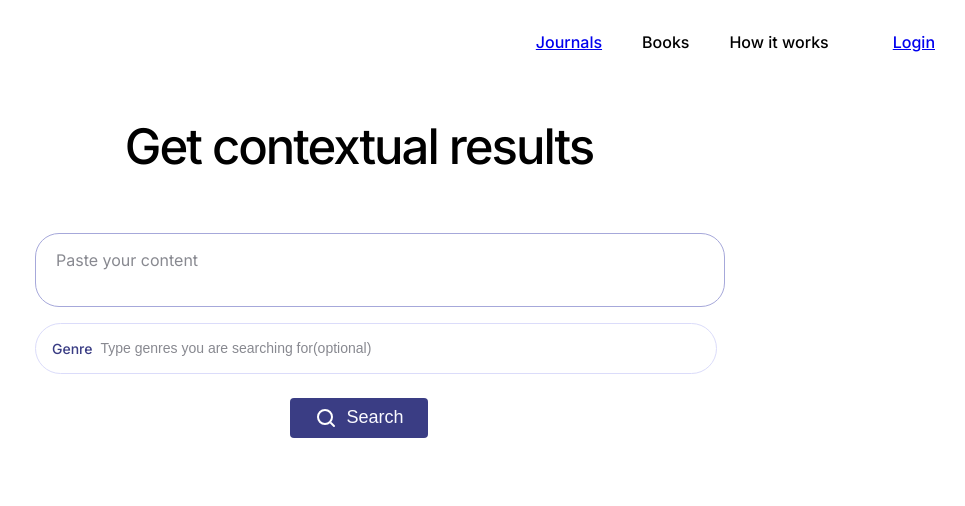
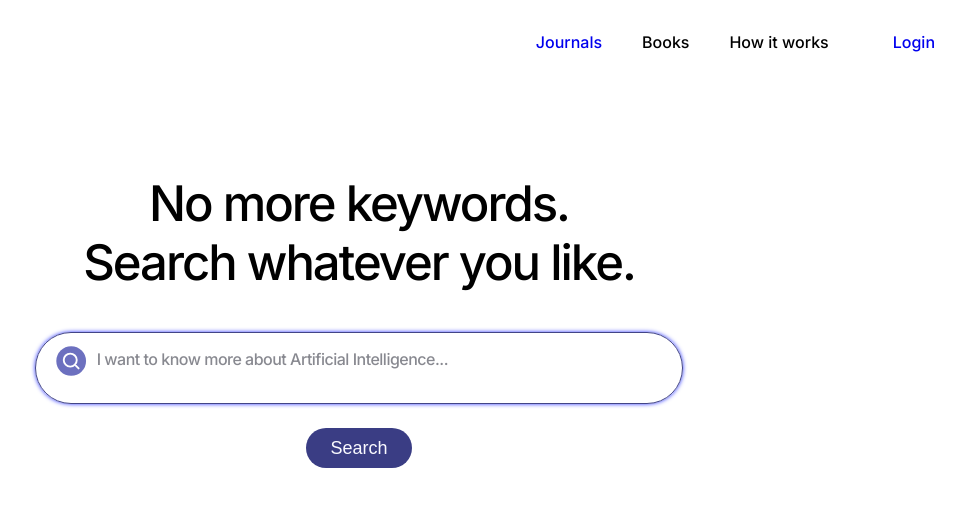
Before and after one commit to donjoshi/v-lib, a React (Create React App) app: page / in a window 1280 px wide. Shown: the top 506 px of the page, without its empty margins (281-1246 px from the left). Built offline with nearby package versions, Linux system fonts and the light colour scheme.

Commit message:
Updated style for landing page

```diff
--- a/src/components/navbar-main/styles.css
+++ b/src/components/navbar-main/styles.css
@@ -12,6 +12,7 @@
     font-size: 16px;
     font-weight: 500;
 }
-.login{
+a{
     margin-left: 24px;
+    text-decoration: none;
 }
--- a/src/pages/results/results.css
+++ b/src/pages/results/results.css
@@ -22,7 +22,7 @@
     font-weight: 500;
     color: #27374D;
 }
-textarea{
+.textarea-res{
     width: 100%;
         height: 56px;
         resize: none;
--- a/src/pages/results/results.jsx
+++ b/src/pages/results/results.jsx
@@ -32,7 +32,7 @@ export default function Results() {
 
                 <div className="result-part">
                     <div className="search-field">
-                        <textarea className="text-area" name="query" id="" cols="50" rows="5" value={textAreaValue} ></textarea>
+                        <textarea className="text-area textarea-res" name="query" id="" cols="50" rows="5" value={textAreaValue} ></textarea>
                         <div className="genre">
                             <label htmlFor="genre">Genre</label>
                         </div>
--- a/src/pages/user-search/index.jsx
+++ b/src/pages/user-search/index.jsx
@@ -80,28 +80,29 @@ export default function UserSearch() {
             </div>
 
             <div className="container4">
-                <h1 className="Hero-header">Get contextual results</h1>
+                <h1 className="Hero-header">No more keywords.<br></br>
+Search whatever you like.</h1>
 
                 <div className="search-space">
                     <form onSubmit={handleOnSubmit}>
                         <div className="search-space-1">
                             <div className="content">
-
-                                <textarea className="text-area" placeholder="Paste your content" onChange={e => setText_area(e.target.value)}></textarea>
+                            <svg className="searchIcon" width="33" height="32" viewBox="0 0 33 32" fill="none" xmlns="http://www.w3.org/2000/svg">
+<rect x="0.328613" width="32" height="32" rx="16" fill="#6C70BF"/>
+<path d="M15.3286 22C19.1946 22 22.3286 18.866 22.3286 15C22.3286 11.134 19.1946 8 15.3286 8C11.4626 8 8.32861 11.134 8.32861 15C8.32861 18.866 11.4626 22 15.3286 22Z" stroke="white" stroke-width="2"/>
+<path d="M24.3286 24L21.3286 21" stroke="white" stroke-width="2" stroke-linecap="round"/>
+</svg>
+                                <textarea className="text-area" placeholder="I want to know more about Artificial Intelligence..." onChange={e => setText_area(e.target.value)}></textarea>
                             </div>
-                            <div className="genre">
+                            {/* <div className="genre">
                                 <label htmlFor="genre">Genre</label>
                                 <input className="genre-input" type="text" placeholder="Type genres you are searching for(optional)" onChange={e => setGenre(e.target.value)} />
-                            </div>
+                            </div> */}
 
                             <div className="search-space-2">
                                 <button type="submit" disabled={loading}>
-                                <svg className="search-icon" width="24" height="24" viewBox="0 0 24 24" fill="none" xmlns="http://www.w3.org/2000/svg">
-<path d="M11 18C14.866 18 18 14.866 18 11C18 7.13401 14.866 4 11 4C7.13401 4 4 7.13401 4 11C4 14.866 7.13401 18 11 18Z" stroke="white" stroke-width="2"/>
-<path d="M20 20L17 17" stroke="white" stroke-width="2" stroke-linecap="round"/>
-</svg>
 
-                                    {loading ? "Searching...." : "Search"}
+                                    {loading ? "Search" : "Search"}
                                 </button>
                             </div>
                         </div>
--- a/src/pages/user-search/styles.css
+++ b/src/pages/user-search/styles.css
@@ -1,13 +1,28 @@
+
+.content{
+  height: fit-content;
+  resize: none;
+  display: flex;
+  flex-direction: row;
+  padding: 12px 20px;
+gap: 8px;
+border: solid 1px #424587;
+border-radius: 100px;
+box-shadow:0 0 4px #2C35FF ;
+}
 .text-area {
   width: 100%;
-    height: 40px;
-    max-height: 86px;
-    resize: none;
 
     text-overflow: ellipsis;
-    overflow:clip;
+    overflow:clip ;
     font-size: 16px;
     display: block;
+    outline: none;
+    border: none;
+    max-height: fit-content;
+    padding-top: 4px;
+    font-family: 'Inter',sans-serif;
+    font-weight: 500;
   }
   .search-bar{
     display: flex;
@@ -20,15 +35,20 @@
     font-size: 16px;
     color: #888990;
     font-family: "Inter",sans-serif;
+    letter-spacing: -.5px;
   }
   .Hero-header{
     font-size: 49px ;
     font-weight: 500;
     letter-spacing: -2px;
+    line-height: 59px;
+    margin: 0;
   }
   .container4{
     display: flex;
     flex-direction: column;
+    margin-top: 90px;
+    gap: 40px;
   }
   .search-space{
     display: flex;
@@ -46,7 +66,7 @@
     align-items: center;
     gap: 8px;
     border: none;
-    border-radius: 4px;
+    border-radius: 100px;
   }
   .search-space-2{
     display: flex;
@@ -70,7 +90,6 @@
     display: flex;
     flex-direction: column;
     justify-content: center;
-    margin-top: 24px;
   }
   .genre-input{
     border: none;
```
